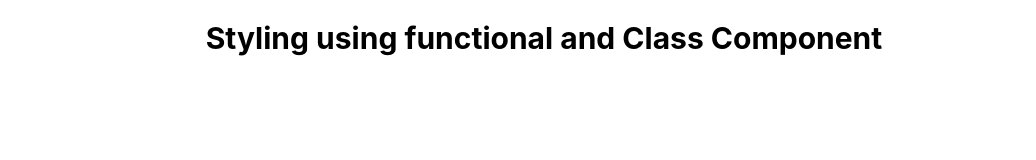
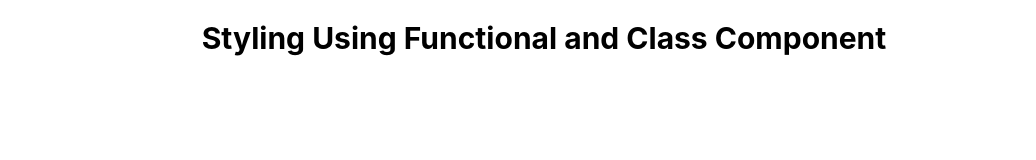
Before and after one commit to rani10245kumari/React_handson1, a React (Create React App) app: page / in a window 1280 px wide. Shown: the top 160 px of the page, without its empty margins (96-1132 px from the left). Built offline with nearby package versions, Linux system fonts and the light colour scheme.

Commit message:
Update App.js

```diff
--- a/src/App.js
+++ b/src/App.js
@@ -7,7 +7,7 @@ function App() {
   return (
 
     <div className="App">
-      <h1>Styling using functional and Class Component</h1>
+      <h1 className='main'>Styling Using Functional and Class Component</h1>
       <Buttonone></Buttonone>
       <Buttontwo></Buttontwo>
       {/* <Propcomp></Propcomp> */}
```
